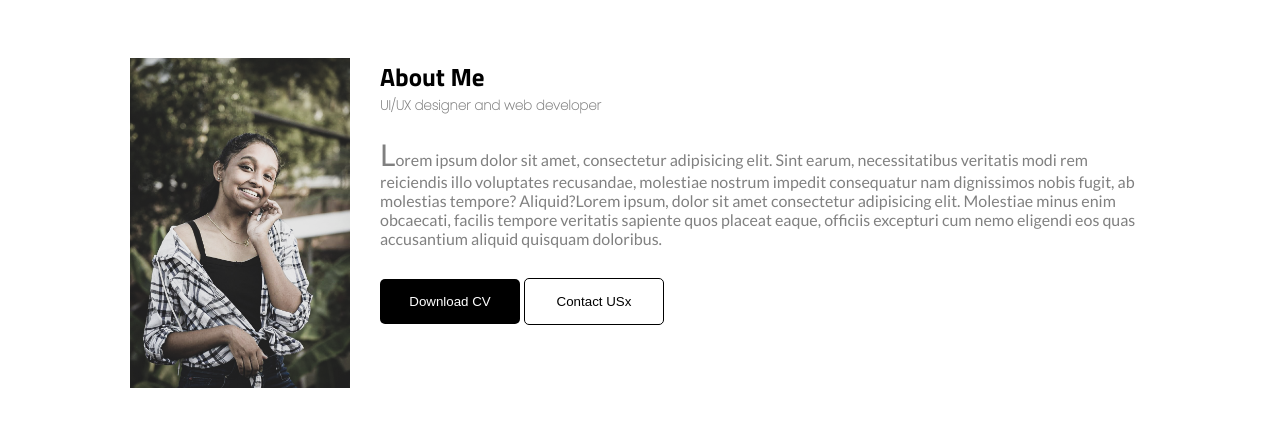
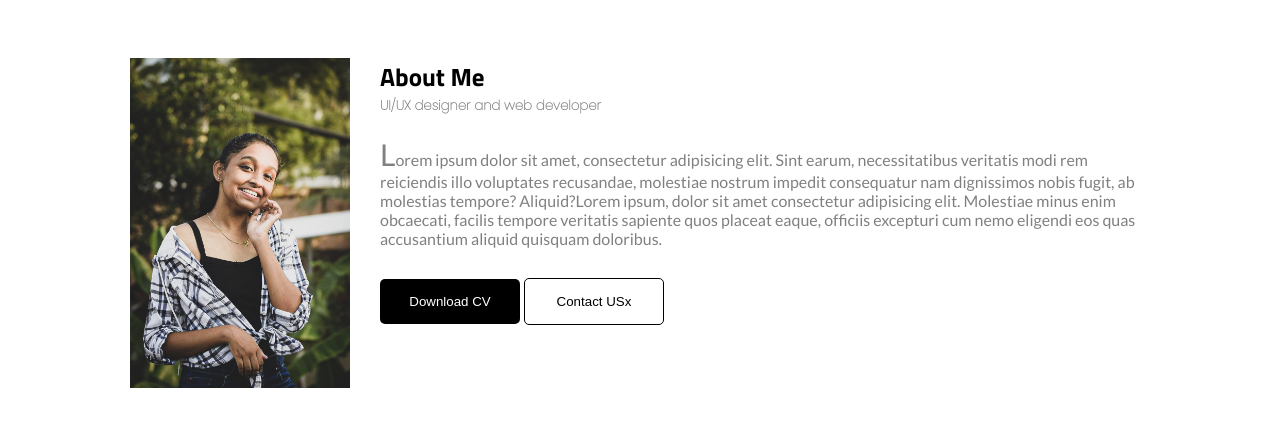
Before and after one commit to abialif004/personal-website2, a plain HTML site: page index.html in a window 1280 px wide. Shown: the part 852-1278 px from the top of the page. Drawn offline with Linux system fonts and the light colour scheme.

Commit message:
Saturation Adjustment

```diff
--- a/style/style.css
+++ b/style/style.css
@@ -167,7 +167,7 @@ span.developer{
     height: 350px;
     width: 220px;
     background-image: url(../images/image.JPG);
-    filter: saturate(50%);
+    filter: saturate(100%);
 }
 .my-description{
     flex-grow: 1;
```
